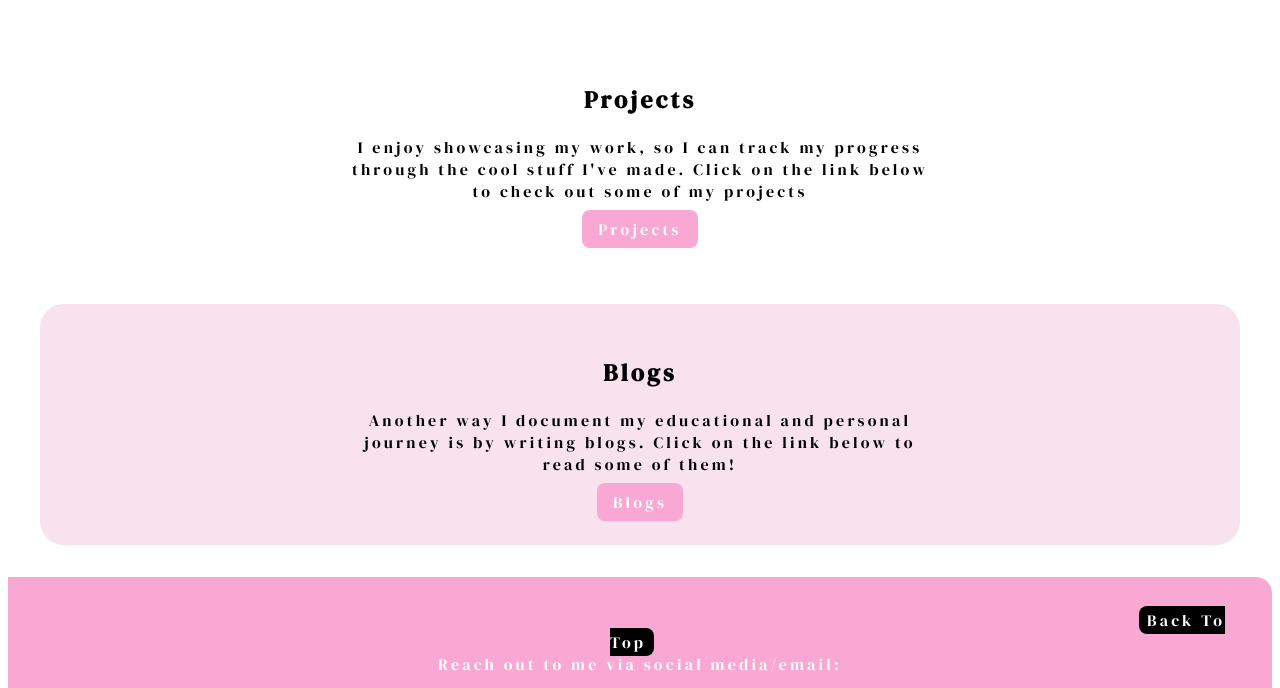
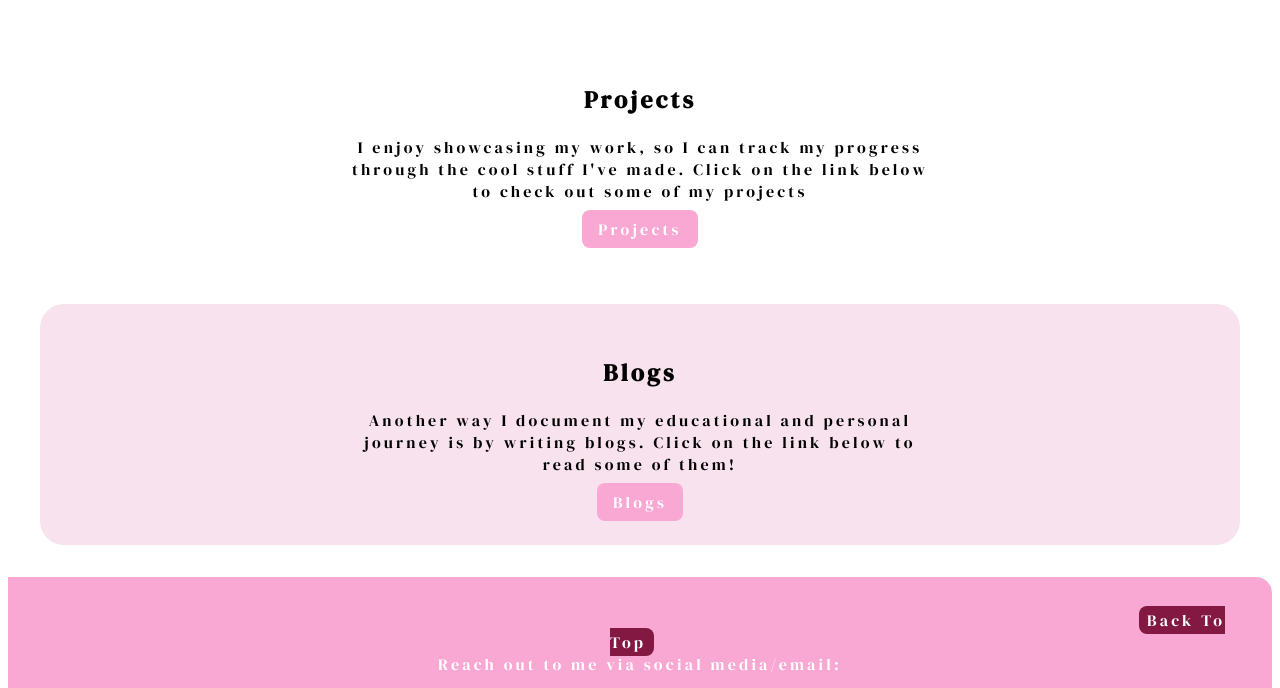
Before and after one commit to AmeyaP29/mark-4-5-Personal-Portfolio-and-Blogs, a plain HTML site: page index.html in a window 1280 px wide. Shown: the part 909-1597 px from the top of the page. Drawn offline with Linux system fonts and the light colour scheme.

Commit message:
style: changed some colors

```diff
--- a/styles.css
+++ b/styles.css
@@ -252,7 +252,7 @@ display: inline;
 margin: 0rem 1rem 0rem 88%;
 color: white;
 text-decoration: none;
-background-color: black;
+background-color: var(--maroon);
 border-radius: 0.5rem;
 padding: 0.2rem 0.5rem;
 
@@ -261,7 +261,7 @@ padding: 0.2rem 0.5rem;
 
 .footer .back-to-top:hover {
 
-    color: black;
+    color: var(--maroon);
     background-color: white;
     /* size: 110%; */
 
```
